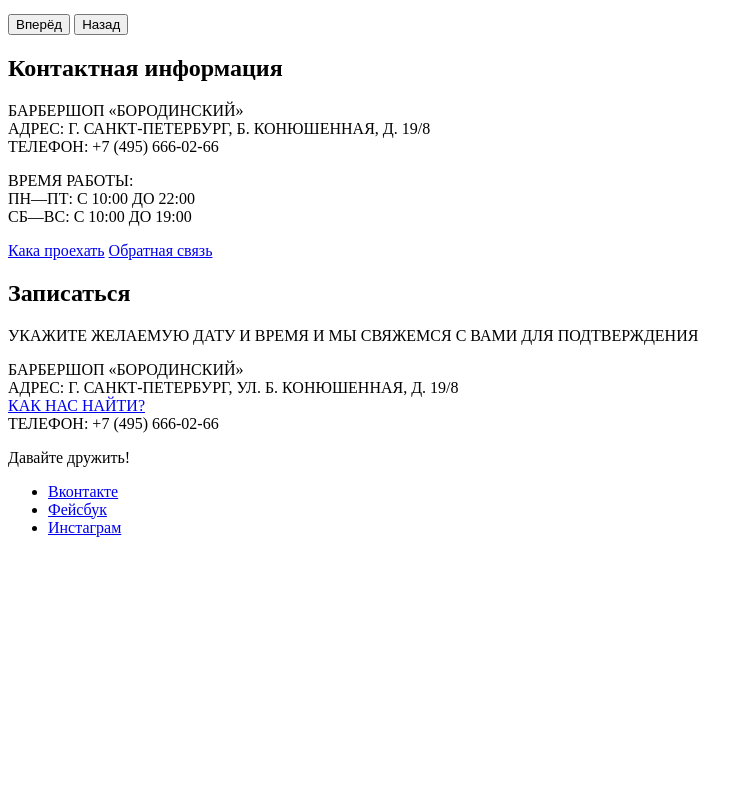
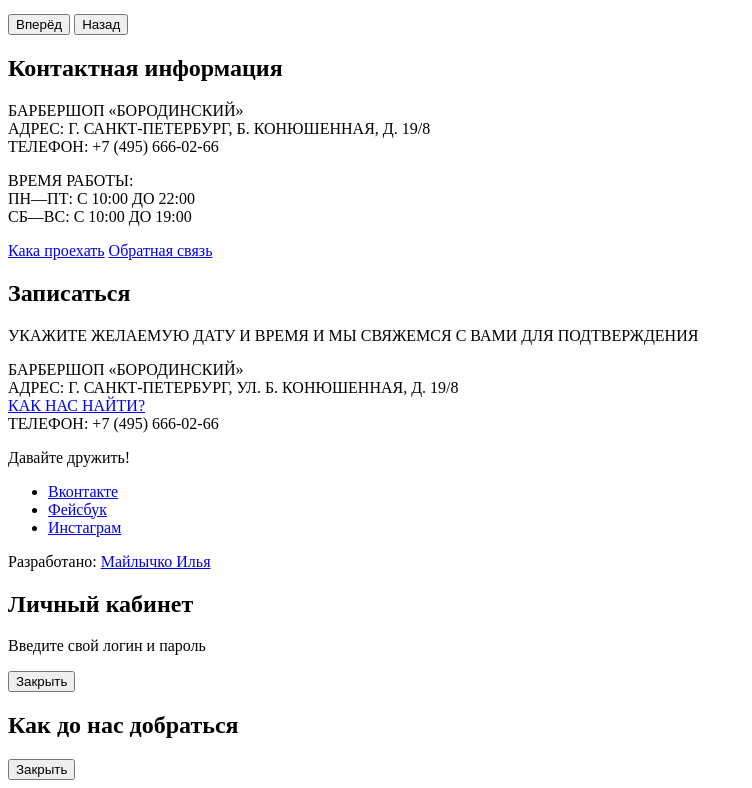
Before and after one commit to juggler39/barbershop, a plain HTML site: page index.html in a window 1280 px wide. Shown: the part 1103-1891 px from the top of the page, without its empty margins (0-752 px from the left). Before the commit the page ends 1656 px from the top, so only its background shows below. Drawn offline with Linux system fonts and the light colour scheme.

Commit message:
Скелет html готов

```diff
--- a/index.html
+++ b/index.html
@@ -104,6 +104,20 @@
               <li><a href = "#">Фейсбук</a></li>
               <li><a href = "#">Инстаграм</a></li>
             </ul>
+            <p>
+              Разработано:
+              <a href = "#">Майлычко Илья</a>
+            </p>
+            <section>
+              <h2>Личный кабинет</h2>
+              <p>Введите свой логин и пароль</p>
+              <!--Здесь будет форма-->
+              <button type="button">Закрыть</button>
+            </section>
+            <section>
+              <h2>Как до нас добраться</h2>
+              <button type="button">Закрыть</button>
+            </section>
 
           </div>
         </footer>
```
